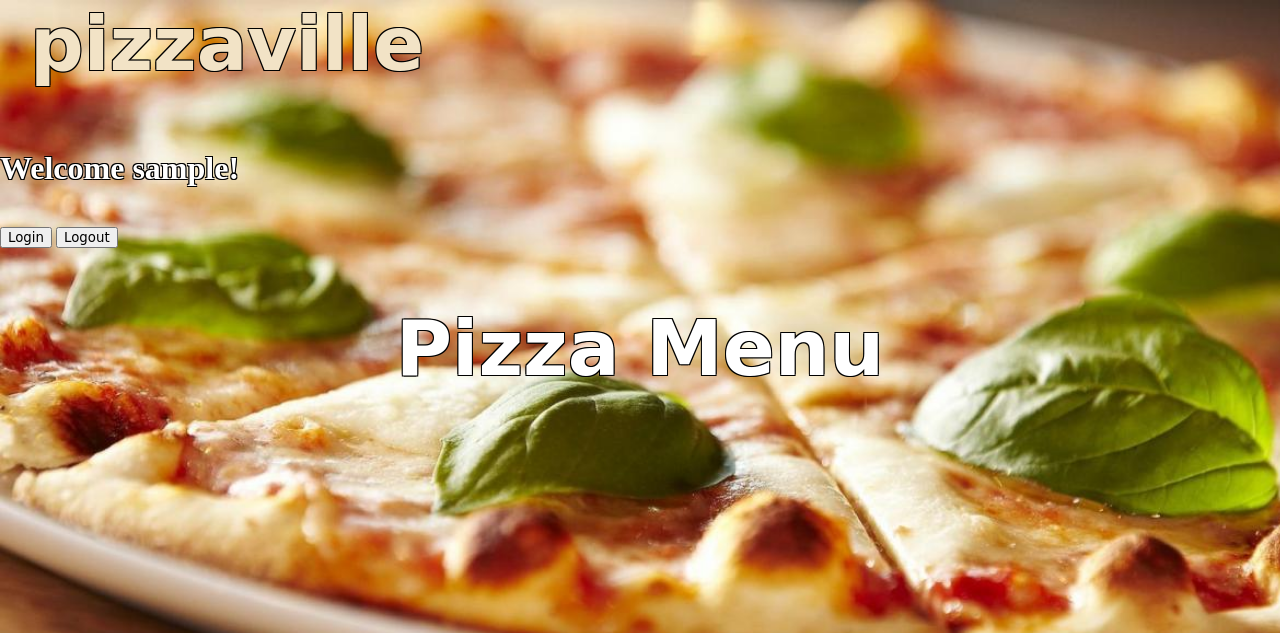
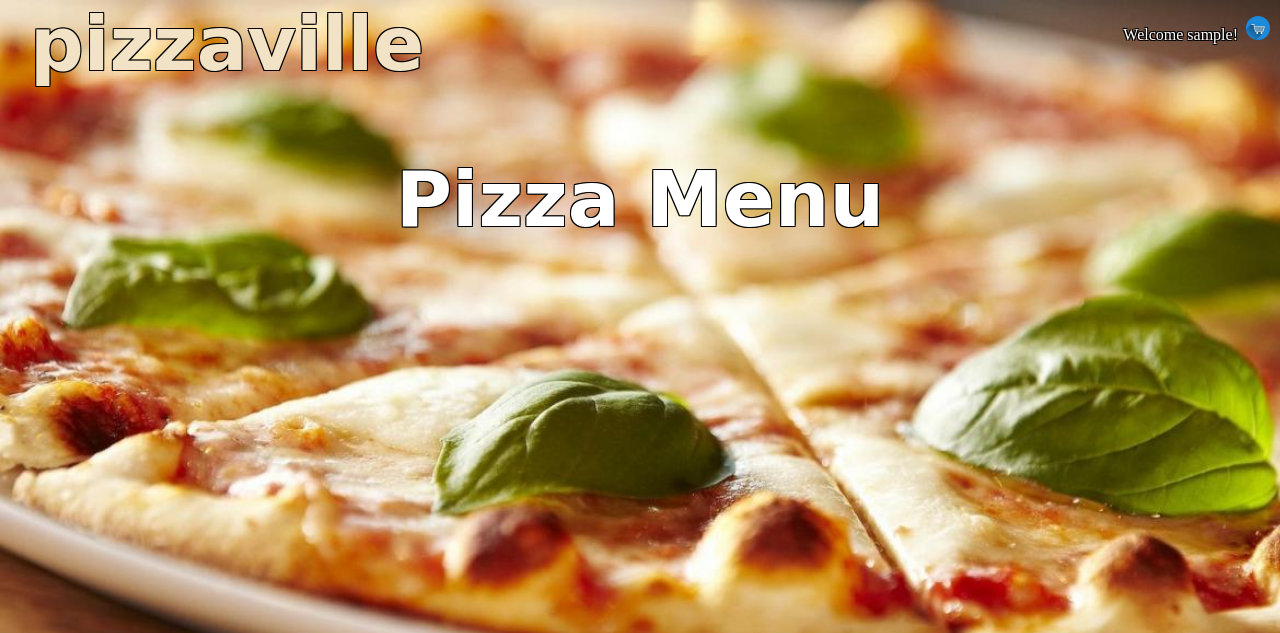
Before and after one commit to arnovandash/E-commerce-Demo, a PHP site: page /menu.php in a window 1280 px wide. Shown: the top 633 px of the page. Run offline with PHP 8.4, Linux system fonts and the light colour scheme; the visitor is signed in with stand-in values (Sample User, id 1); data that the repository does not hold is empty; some web fonts are replaced.

Commit message:
changed some few stuff

```diff
--- a/css/main.css
+++ b/css/main.css
@@ -88,6 +88,7 @@ aside {
 	font-family: 'Fredericka the Great', cursive;
 	text-align: center;
 	font-size: 6vw;
+	margin-top: 0;
 }
 .logins {
 	width: 30vw;
@@ -142,6 +143,10 @@ input[type=text], select, textarea, input[type=password] {
     box-sizing: border-box;
     font-family: 'Fredericka the Great', cursive;
 }
+.header-div {
+	width: 25vw;
+	display: inline-block;
+}
 .item {
 	width: 12vw;
 	display: inline-block;
@@ -179,12 +184,7 @@ form {
     border-radius: 4px;
     cursor: pointer;
 }
-/*.textborder form > p > a {
-	color: #fff;
-}
-.textborder form > p > a:hover {
-	color: red;
-}*/
+
 .register a {
 	color: #fff;
 }
@@ -197,7 +197,11 @@ form {
 	font-family: 'Fredericka the Great', cursive;
 
 }
-
+.user-login {
+	float:right;
+	text-align:right;
+	margin-right:10px;
+}
 #dropdown{
 	ul : list-style: none;padding: 0px;margin: 0px;};
 	ul li {display: block;position: relative;float: left;border:1px solid #000};
@@ -215,3 +219,12 @@ li:hover li a:hover {background: #000;}
 #admin-sub:hover {
     background-color: #45a049;
 }
+
+/*add to cart*/
+.add-to-cart input[type=number] {
+	width: 2vw;
+}
+
+.add-to-cart select {
+	width: 5vw;
+}
--- a/header.php
+++ b/header.php
@@ -1,5 +1,20 @@
+<?php
+session_start();
+
+// <button><a class="buttontext" href="./usr/login.php"> Login </a></button>
+// <button><a class="buttontext" href="./usr/logout.php"> Logout </a></button>
+?>
 <header>
 	<nav id="nav">
-		<h1>pizzaville</h1>
+		<div class="header-div">
+			<h1>pizzaville</h1>
+		</div>
+		<div class="header-div user-login">
+			<?php if ($_SESSION['logged_on_user']) : ?>
+				<p>Welcome<?php echo " ".$_SESSION['logged_on_user'];?>! &nbsp;<img src="img/cart.svg" width="24" height="24"></p>
+			<?php else : ?>
+				<p>New to Pizzaville? <a class="register" href="../usr/login.php">Create profile or Login</a> <img src="img/cart.svg" width="24" height="24"></p>
+			<?php endif; ?>
+		</div>
 	</nav>
 </header>
--- a/menu.php
+++ b/menu.php
@@ -1,5 +1,4 @@
 <?php
-session_start();
 $db = mysqli_connect('localhost', 'root', '000000', 'rush');
 $connection_error = mysqli_connect_error();
 if ($connection_error != null) {
@@ -30,12 +29,6 @@ function display_products()
 </head>
 <body id="menu" class="textborder">
 <?php require_once('header.php'); ?>
-
-<h1> Welcome<?php echo " ".$_SESSION['logged_on_user'];?>!</h1>
-<br />
-
-<button><a class="buttontext" href="./usr/login.php"> Login </a></button>
-<button><a class="buttontext" href="./usr/logout.php"> Logout </a></button>
 <div class="menu">
 <h1 class="textborder">Pizza Menu</h1>
 	<?php
@@ -44,7 +37,17 @@ function display_products()
 	<div class="item">
 		<img src="img/<?php echo trim($value['pizza_img']); ?>">
 		<p><?php echo trim($value['pizza_name']); ?></p>
-		<button>add to cart</button>
+		<div class="add-to-cart">
+			<form method="post" action="">
+				<input type="number" min="1" value="1" name="qlty">
+				<select>
+					<option>Small</option>
+					<option>Medium</option>
+					<option>Large</option>
+				</select>
+				<input type="submit" name="cart" value="ADD">
+			</form>
+		</div>
 	</div>
 	<?php endforeach; ?>
 </div>
```
Also changed, not shown: img/cart.svg (added).
